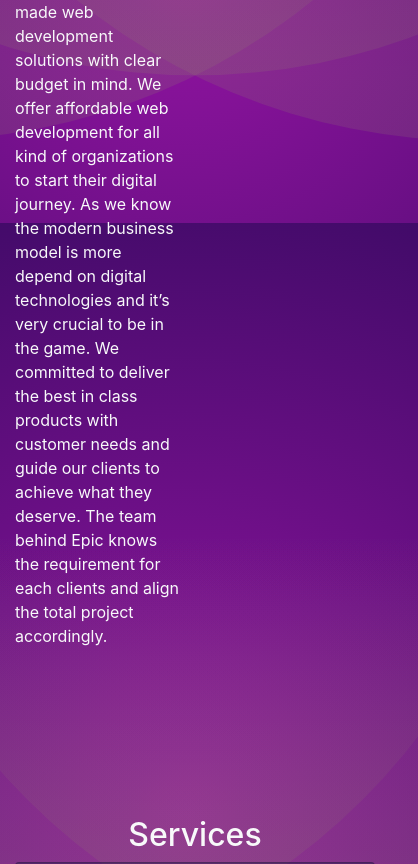
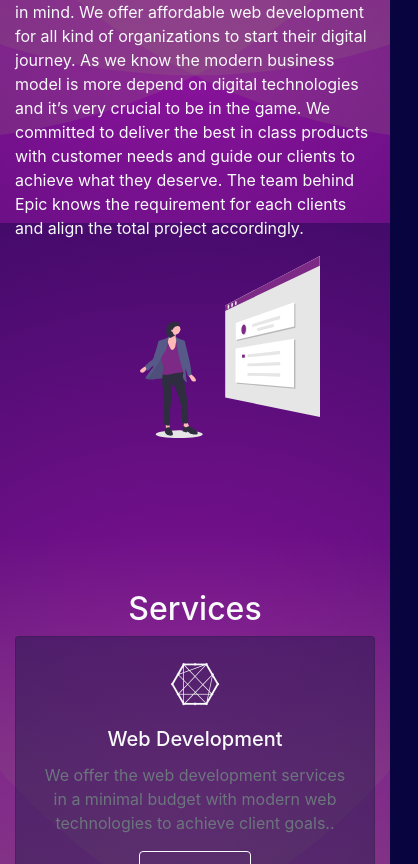
Before and after one commit to epicsolution2020/epic, a plain HTML site: page index.html in a window 390 px wide. Shown: the part 621-1485 px from the top of the page, 418 px wide, since content can reach past the window. Drawn offline with nearby package versions, Linux system fonts and the light colour scheme; a web font is replaced by a local one.

Commit message:
Update index.html

```diff
--- a/index.html
+++ b/index.html
@@ -58,7 +58,7 @@
         </div>
         <!-- About us section -->
         <div class="row  section" >
-            <div class="col col-sm-12 col-md-12  col-lg-6 col-sm-12">
+            <div class="col col-12 col-sm-12 col-md-12  col-lg-6 col-sm-12">
                 <h2 class="head-2 text-center text-light about-us ">About Us</h2>
                 <p class="text-light abt-txt">&nbsp&nbsp&nbsp&nbsp&nbsp&nbsp&nbsp&nbspEpic Solution is providing custom
                     made web development solutions with clear budget in mind. We offer affordable web development for
@@ -68,7 +68,7 @@
                     The team behind Epic knows the requirement for each clients and align the total project accordingly.
                 </p>
             </div>
-            <div class="col col-sm-12 col-md-12  col-lg-6 col-sm-12">
+            <div class="col col-12 col-sm-12 col-md-12  col-lg-6 col-sm-12">
                 <img class="abt-pic" src="./img/browsing.svg" alt="">
             </div>
         </div>
```
